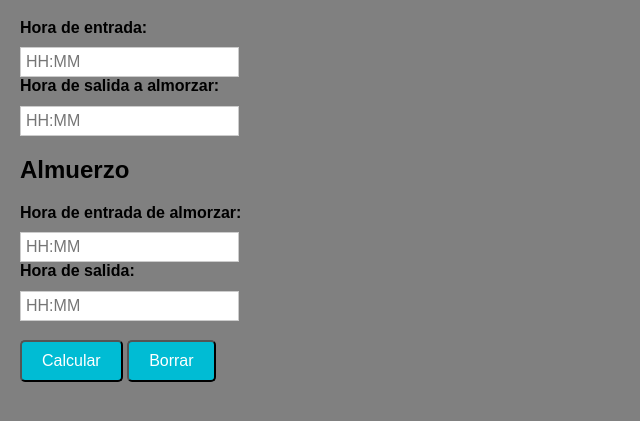
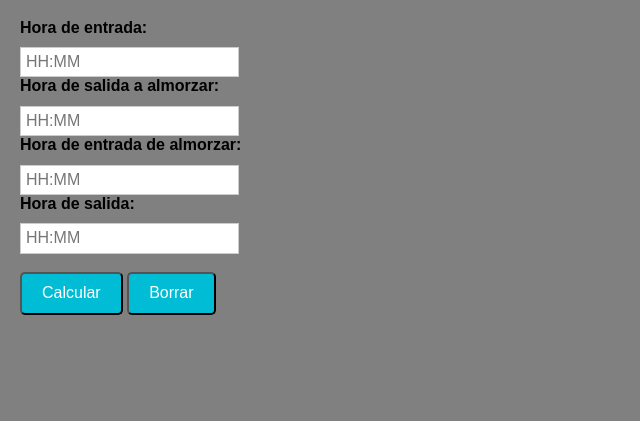
Before and after one commit to DarkWizrd/darkwizrd.github.com, a plain HTML site: page otros/HorasTrabajadas/index.html in a window 1280 px wide. Shown: the part 81-502 px from the top of the page, without its empty margins (0-640 px from the left). Drawn offline with nearby package versions, Linux system fonts and the light colour scheme.

Commit message:
Update index.html

```diff
--- a/otros/HorasTrabajadas/index.html
+++ b/otros/HorasTrabajadas/index.html
@@ -110,7 +110,6 @@
     <label for="hora-fin-1">Hora de salida a almorzar:</label>
     <input type="text" id="hora-fin-1" placeholder="HH:MM" />
     <br />
-    <h2 style="font-weight: bold">Almuerzo</h2>
 
     <label for="hora-inicio-2">Hora de entrada de almorzar:</label>
     <input type="text" id="hora-inicio-2" placeholder="HH:MM" />
```
